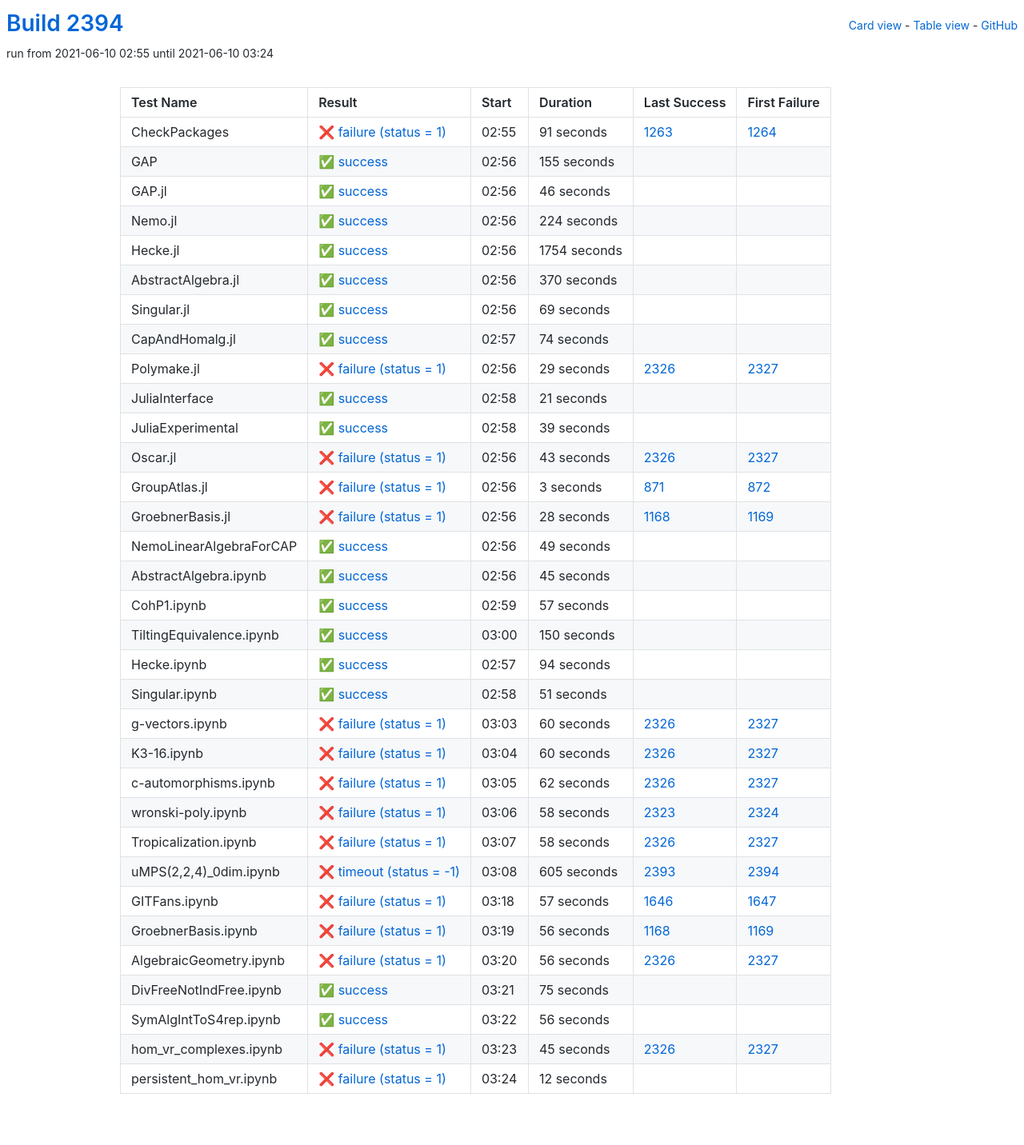
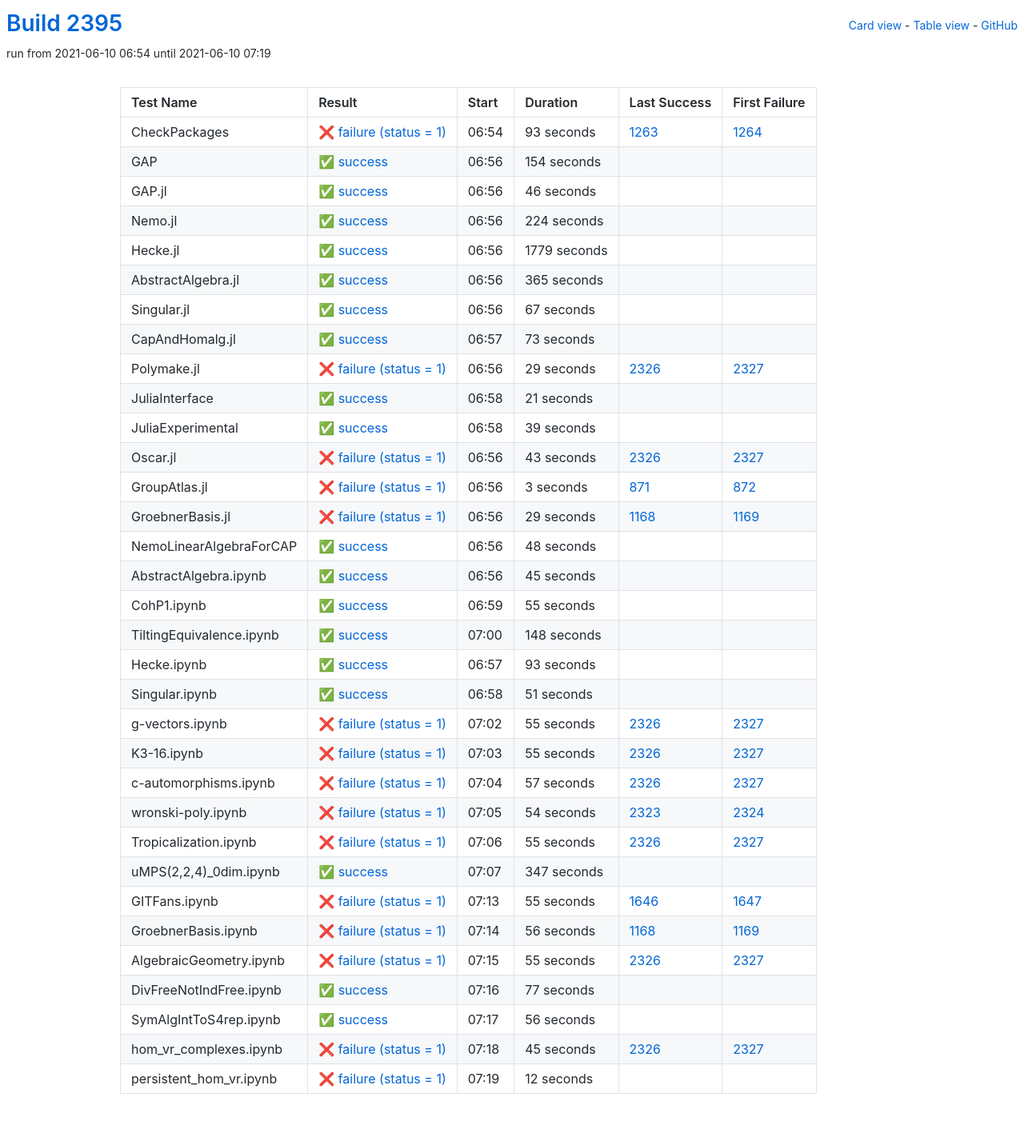
Before and after one commit to oscar-system/oscar-ci-status-stable, a Jekyll site: the page built from table.html, in a window 1280 px wide. Shown: the whole page at 80% size. Built offline with Jekyll 4.4.1, drawn with Linux system fonts in a browser that asks for light colours.

Commit message:
Build #2395

```diff
--- a/_data/ci.yml
+++ b/_data/ci.yml
@@ -1,6 +1,6 @@
 ---
-build: 2394
-build_url: https://oscarci.mathematik.uni-kl.de/job/oscar-stable/2394/
+build: 2395
+build_url: https://oscarci.mathematik.uni-kl.de/job/oscar-stable/2395/
 job: oscar-stable
 organization: oscar-system
 repo: oscar-ci-status-stable
@@ -8,32 +8,32 @@ repourl: https://github.com/oscar-system/oscar-ci-status-stable
 tests:
 - name: CheckPackages
   id: checkpackages
-  log: https://oscarci.mathematik.uni-kl.de/job/oscar-stable/2394/artifact/logs/build-2394/CheckPackages.log
-  start: 2021-06-10 02:55
+  log: https://oscarci.mathematik.uni-kl.de/job/oscar-stable/2395/artifact/logs/build-2395/CheckPackages.log
+  start: 2021-06-10 06:54
   success: false
   exitcode: 1
   status: failure
-  duration: 91
+  duration: 93
   last_success: 1263
   last_success_url: https://oscarci.mathematik.uni-kl.de/job/oscar-stable/1263/
   first_failure: 1264
   first_failure_url: https://oscarci.mathematik.uni-kl.de/job/oscar-stable/1264/
 - name: GAP
   id: gap
-  log: https://oscarci.mathematik.uni-kl.de/job/oscar-stable/2394/artifact/logs/build-2394/GAP.log
-  start: 2021-06-10 02:56
+  log: https://oscarci.mathematik.uni-kl.de/job/oscar-stable/2395/artifact/logs/build-2395/GAP.log
+  start: 2021-06-10 06:56
   success: true
   exitcode: 0
   status: success
-  duration: 155
+  duration: 154
   last_success: false
   last_success_url:
   first_failure: false
   first_failure_url:
 - name: GAP.jl
   id: gap-jl
-  log: https://oscarci.mathematik.uni-kl.de/job/oscar-stable/2394/artifact/logs/build-2394/GAP.jl.log
-  start: 2021-06-10 02:56
+  log: https://oscarci.mathematik.uni-kl.de/job/oscar-stable/2395/artifact/logs/build-2395/GAP.jl.log
+  start: 2021-06-10 06:56
   success: true
   exitcode: 0
   status: success
@@ -44,8 +44,8 @@ tests:
   first_failure_url:
 - name: Nemo.jl
   id: nemo-jl
-  log: https://oscarci.mathematik.uni-kl.de/job/oscar-stable/2394/artifact/logs/build-2394/Nemo.jl.log
-  start: 2021-06-10 02:56
+  log: https://oscarci.mathematik.uni-kl.de/job/oscar-stable/2395/artifact/logs/build-2395/Nemo.jl.log
+  start: 2021-06-10 06:56
   success: true
   exitcode: 0
   status: success
@@ -56,56 +56,56 @@ tests:
   first_failure_url:
 - name: Hecke.jl
   id: hecke-jl
-  log: https://oscarci.mathematik.uni-kl.de/job/oscar-stable/2394/artifact/logs/build-2394/Hecke.jl.log
-  start: 2021-06-10 02:56
+  log: https://oscarci.mathematik.uni-kl.de/job/oscar-stable/2395/artifact/logs/build-2395/Hecke.jl.log
+  start: 2021-06-10 06:56
   success: true
   exitcode: 0
   status: success
-  duration: 1754
+  duration: 1779
   last_success: false
   last_success_url:
   first_failure: false
   first_failure_url:
 - name: AbstractAlgebra.jl
   id: abstractalgebra-jl
-  log: https://oscarci.mathematik.uni-kl.de/job/oscar-stable/2394/artifact/logs/build-2394/AbstractAlgebra.jl.log
-  start: 2021-06-10 02:56
+  log: https://oscarci.mathematik.uni-kl.de/job/oscar-stable/2395/artifact/logs/build-2395/AbstractAlgebra.jl.log
+  start: 2021-06-10 06:56
   success: true
   exitcode: 0
   status: success
-  duration: 370
+  duration: 365
   last_success: false
   last_success_url:
   first_failure: false
   first_failure_url:
 - name: Singular.jl
   id: singular-jl
-  log: https://oscarci.mathematik.uni-kl.de/job/oscar-stable/2394/artifact/logs/build-2394/Singular.jl.log
-  start: 2021-06-10 02:56
+  log: https://oscarci.mathematik.uni-kl.de/job/oscar-stable/2395/artifact/logs/build-2395/Singular.jl.log
+  start: 2021-06-10 06:56
   success: true
   exitcode: 0
   status: success
-  duration: 69
+  duration: 67
   last_success: false
   last_success_url:
   first_failure: false
   first_failure_url:
 - name: CapAndHomalg.jl
   id: capandhomalg-jl
-  log: https://oscarci.mathematik.uni-kl.de/job/oscar-stable/2394/artifact/logs/build-2394/CapAndHomalg.jl.log
-  start: 2021-06-10 02:57
+  log: https://oscarci.mathematik.uni-kl.de/job/oscar-stable/2395/artifact/logs/build-2395/CapAndHomalg.jl.log
+  start: 2021-06-10 06:57
   success: true
   exitcode: 0
   status: success
-  duration: 74
+  duration: 73
   last_success: false
   last_success_url:
   first_failure: false
   first_failure_url:
 - name: Polymake.jl
   id: polymake-jl
-  log: https://oscarci.mathematik.uni-kl.de/job/oscar-stable/2394/artifact/logs/build-2394/Polymake.jl.log
-  start: 2021-06-10 02:56
+  log: https://oscarci.mathematik.uni-kl.de/job/oscar-stable/2395/artifact/logs/build-2395/Polymake.jl.log
+  start: 2021-06-10 06:56
   success: false
   exitcode: 1
   status: failure
@@ -116,8 +116,8 @@ tests:
   first_failure_url: https://oscarci.mathematik.uni-kl.de/job/oscar-stable/2327/
 - name: JuliaInterface
   id: juliainterface
-  log: https://oscarci.mathematik.uni-kl.de/job/oscar-stable/2394/artifact/logs/build-2394/JuliaInterface.log
-  start: 2021-06-10 02:58
+  log: https://oscarci.mathematik.uni-kl.de/job/oscar-stable/2395/artifact/logs/build-2395/JuliaInterface.log
+  start: 2021-06-10 06:58
   success: true
   exitcode: 0
   status: success
@@ -128,8 +128,8 @@ tests:
   first_failure_url:
 - name: JuliaExperimental
   id: juliaexperimental
-  log: https://oscarci.mathematik.uni-kl.de/job/oscar-stable/2394/artifact/logs/build-2394/JuliaExperimental.log
-  start: 2021-06-10 02:58
+  log: https://oscarci.mathematik.uni-kl.de/job/oscar-stable/2395/artifact/logs/build-2395/JuliaExperimental.log
+  start: 2021-06-10 06:58
   success: true
   exitcode: 0
   status: success
@@ -140,8 +140,8 @@ tests:
   first_failure_url:
 - name: Oscar.jl
   id: oscar-jl
-  log: https://oscarci.mathematik.uni-kl.de/job/oscar-stable/2394/artifact/logs/build-2394/Oscar.jl.log
-  start: 2021-06-10 02:56
+  log: https://oscarci.mathematik.uni-kl.de/job/oscar-stable/2395/artifact/logs/build-2395/Oscar.jl.log
+  start: 2021-06-10 06:56
   success: false
   exitcode: 1
   status: failure
@@ -152,8 +152,8 @@ tests:
   first_failure_url: https://oscarci.mathematik.uni-kl.de/job/oscar-stable/2327/
 - name: GroupAtlas.jl
   id: groupatlas-jl
-  log: https://oscarci.mathematik.uni-kl.de/job/oscar-stable/2394/artifact/logs/build-2394/GroupAtlas.jl.log
-  start: 2021-06-10 02:56
+  log: https://oscarci.mathematik.uni-kl.de/job/oscar-stable/2395/artifact/logs/build-2395/GroupAtlas.jl.log
+  start: 2021-06-10 06:56
   success: false
   exitcode: 1
   status: failure
@@ -164,32 +164,32 @@ tests:
   first_failure_url: https://oscarci.mathematik.uni-kl.de/job/oscar-stable/872/
 - name: GroebnerBasis.jl
   id: groebnerbasis-jl
-  log: https://oscarci.mathematik.uni-kl.de/job/oscar-stable/2394/artifact/logs/build-2394/GroebnerBasis.jl.log
-  start: 2021-06-10 02:56
+  log: https://oscarci.mathematik.uni-kl.de/job/oscar-stable/2395/artifact/logs/build-2395/GroebnerBasis.jl.log
+  start: 2021-06-10 06:56
   success: false
   exitcode: 1
   status: failure
-  duration: 28
+  duration: 29
   last_success: 1168
   last_success_url: https://oscarci.mathematik.uni-kl.de/job/oscar-stable/1168/
   first_failure: 1169
   first_failure_url: https://oscarci.mathematik.uni-kl.de/job/oscar-stable/1169/
 - name: NemoLinearAlgebraForCAP
   id: nemolinearalgebraforcap
-  log: https://oscarci.mathematik.uni-kl.de/job/oscar-stable/2394/artifact/logs/build-2394/NemoLinearAlgebraForCAP.log
-  start: 2021-06-10 02:56
+  log: https://oscarci.mathematik.uni-kl.de/job/oscar-stable/2395/artifact/logs/build-2395/NemoLinearAlgebraForCAP.log
+  start: 2021-06-10 06:56
   success: true
   exitcode: 0
   status: success
-  duration: 49
+  duration: 48
   last_success: false
   last_success_url:
   first_failure: false
   first_failure_url:
 - name: AbstractAlgebra.ipynb
   id: abstractalgebra-ipynb
-  log: https://oscarci.mathematik.uni-kl.de/job/oscar-stable/2394/artifact/logs/build-2394/AbstractAlgebra.ipynb.log
-  start: 2021-06-10 02:56
+  log: https://oscarci.mathematik.uni-kl.de/job/oscar-stable/2395/artifact/logs/build-2395/AbstractAlgebra.ipynb.log
+  start: 2021-06-10 06:56
   success: true
   exitcode: 0
   status: success
@@ -200,44 +200,44 @@ tests:
   first_failure_url:
 - name: CohP1.ipynb
   id: cohp1-ipynb
-  log: https://oscarci.mathematik.uni-kl.de/job/oscar-stable/2394/artifact/logs/build-2394/CohP1.ipynb.log
-  start: 2021-06-10 02:59
+  log: https://oscarci.mathematik.uni-kl.de/job/oscar-stable/2395/artifact/logs/build-2395/CohP1.ipynb.log
+  start: 2021-06-10 06:59
   success: true
   exitcode: 0
   status: success
-  duration: 57
+  duration: 55
   last_success: false
   last_success_url:
   first_failure: false
   first_failure_url:
 - name: TiltingEquivalence.ipynb
   id: tiltingequivalence-ipynb
-  log: https://oscarci.mathematik.uni-kl.de/job/oscar-stable/2394/artifact/logs/build-2394/TiltingEquivalence.ipynb.log
-  start: 2021-06-10 03:00
+  log: https://oscarci.mathematik.uni-kl.de/job/oscar-stable/2395/artifact/logs/build-2395/TiltingEquivalence.ipynb.log
+  start: 2021-06-10 07:00
   success: true
   exitcode: 0
   status: success
-  duration: 150
+  duration: 148
   last_success: false
   last_success_url:
   first_failure: false
   first_failure_url:
 - name: Hecke.ipynb
   id: hecke-ipynb
-  log: https://oscarci.mathematik.uni-kl.de/job/oscar-stable/2394/artifact/logs/build-2394/Hecke.ipynb.log
-  start: 2021-06-10 02:57
+  log: https://oscarci.mathematik.uni-kl.de/job/oscar-stable/2395/artifact/logs/build-2395/Hecke.ipynb.log
+  start: 2021-06-10 06:57
   success: true
   exitcode: 0
   status: success
-  duration: 94
+  duration: 93
   last_success: false
   last_success_url:
   first_failure: false
   first_failure_url:
 - name: Singular.ipynb
   id: singular-ipynb
-  log: https://oscarci.mathematik.uni-kl.de/job/oscar-stable/2394/artifact/logs/build-2394/Singular.ipynb.log
-  start: 2021-06-10 02:58
+  log: https://oscarci.mathematik.uni-kl.de/job/oscar-stable/2395/artifact/logs/build-2395/Singular.ipynb.log
+  start: 2021-06-10 06:58
   success: true
   exitcode: 0
   status: success
@@ -248,92 +248,92 @@ tests:
   first_failure_url:
 - name: g-vectors.ipynb
   id: g-vectors-ipynb
-  log: https://oscarci.mathematik.uni-kl.de/job/oscar-stable/2394/artifact/logs/build-2394/g-vectors.ipynb.log
-  start: 2021-06-10 03:03
+  log: https://oscarci.mathematik.uni-kl.de/job/oscar-stable/2395/artifact/logs/build-2395/g-vectors.ipynb.log
+  start: 2021-06-10 07:02
   success: false
   exitcode: 1
   status: failure
-  duration: 60
+  duration: 55
   last_success: 2326
   last_success_url: https://oscarci.mathematik.uni-kl.de/job/oscar-stable/2326/
   first_failure: 2327
   first_failure_url: https://oscarci.mathematik.uni-kl.de/job/oscar-stable/2327/
 - name: K3-16.ipynb
   id: k3-16-ipynb
-  log: https://oscarci.mathematik.uni-kl.de/job/oscar-stable/2394/artifact/logs/build-2394/K3-16.ipynb.log
-  start: 2021-06-10 03:04
+  log: https://oscarci.mathematik.uni-kl.de/job/oscar-stable/2395/artifact/logs/build-2395/K3-16.ipynb.log
+  start: 2021-06-10 07:03
   success: false
   exitcode: 1
   status: failure
-  duration: 60
+  duration: 55
   last_success: 2326
   last_success_url: https://oscarci.mathematik.uni-kl.de/job/oscar-stable/2326/
   first_failure: 2327
   first_failure_url: https://oscarci.mathematik.uni-kl.de/job/oscar-stable/2327/
 - name: c-automorphisms.ipynb
   id: c-automorphisms-ipynb
-  log: https://oscarci.mathematik.uni-kl.de/job/oscar-stable/2394/artifact/logs/build-2394/c-automorphisms.ipynb.log
-  start: 2021-06-10 03:05
+  log: https://oscarci.mathematik.uni-kl.de/job/oscar-stable/2395/artifact/logs/build-2395/c-automorphisms.ipynb.log
+  start: 2021-06-10 07:04
   success: false
   exitcode: 1
   status: failure
-  duration: 62
+  duration: 57
   last_success: 2326
   last_success_url: https://oscarci.mathematik.uni-kl.de/job/oscar-stable/2326/
   first_failure: 2327
   first_failure_url: https://oscarci.mathematik.uni-kl.de/job/oscar-stable/2327/
 - name: wronski-poly.ipynb
   id: wronski-poly-ipynb
-  log: https://oscarci.mathematik.uni-kl.de/job/oscar-stable/2394/artifact/logs/build-2394/wronski-poly.ipynb.log
-  start: 2021-06-10 03:06
+  log: https://oscarci.mathematik.uni-kl.de/job/oscar-stable/2395/artifact/logs/build-2395/wronski-poly.ipynb.log
+  start: 2021-06-10 07:05
   success: false
   exitcode: 1
   status: failure
-  duration: 58
+  duration: 54
   last_success: 2323
   last_success_url: https://oscarci.mathematik.uni-kl.de/job/oscar-stable/2323/
   first_failure: 2324
   first_failure_url: https://oscarci.mathematik.uni-kl.de/job/oscar-stable/2324/
 - name: Tropicalization.ipynb
   id: tropicalization-ipynb
-  log: https://oscarci.mathematik.uni-kl.de/job/oscar-stable/2394/artifact/logs/build-2394/Tropicalization.ipynb.log
-  start: 2021-06-10 03:07
+  log: https://oscarci.mathematik.uni-kl.de/job/oscar-stable/2395/artifact/logs/build-2395/Tropicalization.ipynb.log
+  start: 2021-06-10 07:06
   success: false
   exitcode: 1
   status: failure
-  duration: 58
+  duration: 55
   last_success: 2326
   last_success_url: https://oscarci.mathematik.uni-kl.de/job/oscar-stable/2326/
   first_failure: 2327
   first_failure_url: https://oscarci.mathematik.uni-kl.de/job/oscar-stable/2327/
 - name: uMPS(2,2,4)_0dim.ipynb
   id: umps-2-2-4-0dim-ipynb
-  log: https://oscarci.mathematik.uni-kl.de/job/oscar-stable/2394/artifact/logs/build-2394/uMPS-2-2-4-_0dim.ipynb.log
-  start: 2021-06-10 03:08
-  success: false
-  exitcode: -1
-  status: timeout
-  duration: 605
-  last_success: 2393
-  last_success_url: https://oscarci.mathematik.uni-kl.de/job/oscar-stable/2393/
-  first_failure: 2394
-  first_failure_url: https://oscarci.mathematik.uni-kl.de/job/oscar-stable/2394/
+  log: https://oscarci.mathematik.uni-kl.de/job/oscar-stable/2395/artifact/logs/build-2395/uMPS-2-2-4-_0dim.ipynb.log
+  start: 2021-06-10 07:07
+  success: true
+  exitcode: 0
+  status: success
+  duration: 347
+  last_success: false
+  last_success_url:
+  first_failure: false
+  first_failure_url:
 - name: GITFans.ipynb
   id: gitfans-ipynb
-  log: https://oscarci.mathematik.uni-kl.de/job/oscar-stable/2394/artifact/logs/build-2394/GITFans.ipynb.log
-  start: 2021-06-10 03:18
+  log: https://oscarci.mathematik.uni-kl.de/job/oscar-stable/2395/artifact/logs/build-2395/GITFans.ipynb.log
+  start: 2021-06-10 07:13
   success: false
   exitcode: 1
   status: failure
-  duration: 57
+  duration: 55
   last_success: 1646
   last_success_url: https://oscarci.mathematik.uni-kl.de/job/oscar-stable/1646/
   first_failure: 1647
   first_failure_url: https://oscarci.mathematik.uni-kl.de/job/oscar-stable/1647/
 - name: GroebnerBasis.ipynb
   id: groebnerbasis-ipynb
-  log: https://oscarci.mathematik.uni-kl.de/job/oscar-stable/2394/artifact/logs/build-2394/GroebnerBasis.ipynb.log
-  start: 2021-06-10 03:19
+  log: https://oscarci.mathematik.uni-kl.de/job/oscar-stable/2395/artifact/logs/build-2395/GroebnerBasis.ipynb.log
+  start: 2021-06-10 07:14
   success: false
   exitcode: 1
   status: failure
@@ -344,32 +344,32 @@ tests:
   first_failure_url: https://oscarci.mathematik.uni-kl.de/job/oscar-stable/1169/
 - name: AlgebraicGeometry.ipynb
   id: algebraicgeometry-ipynb
-  log: https://oscarci.mathematik.uni-kl.de/job/oscar-stable/2394/artifact/logs/build-2394/AlgebraicGeometry.ipynb.log
-  start: 2021-06-10 03:20
+  log: https://oscarci.mathematik.uni-kl.de/job/oscar-stable/2395/artifact/logs/build-2395/AlgebraicGeometry.ipynb.log
+  start: 2021-06-10 07:15
   success: false
   exitcode: 1
   status: failure
-  duration: 56
+  duration: 55
   last_success: 2326
   last_success_url: https://oscarci.mathematik.uni-kl.de/job/oscar-stable/2326/
   first_failure: 2327
   first_failure_url: https://oscarci.mathematik.uni-kl.de/job/oscar-stable/2327/
 - name: DivFreeNotIndFree.ipynb
   id: divfreenotindfree-ipynb
-  log: https://oscarci.mathematik.uni-kl.de/job/oscar-stable/2394/artifact/logs/build-2394/DivFreeNotIndFree.ipynb.log
-  start: 2021-06-10 03:21
+  log: https://oscarci.mathematik.uni-kl.de/job/oscar-stable/2395/artifact/logs/build-2395/DivFreeNotIndFree.ipynb.log
+  start: 2021-06-10 07:16
   success: true
   exitcode: 0
   status: success
-  duration: 75
+  duration: 77
   last_success: false
   last_success_url:
   first_failure: false
   first_failure_url:
 - name: SymAlgIntToS4rep.ipynb
   id: symalginttos4rep-ipynb
-  log: https://oscarci.mathematik.uni-kl.de/job/oscar-stable/2394/artifact/logs/build-2394/SymAlgIntToS4rep.ipynb.log
-  start: 2021-06-10 03:22
+  log: https://oscarci.mathematik.uni-kl.de/job/oscar-stable/2395/artifact/logs/build-2395/SymAlgIntToS4rep.ipynb.log
+  start: 2021-06-10 07:17
   success: true
   exitcode: 0
   status: success
@@ -380,8 +380,8 @@ tests:
   first_failure_url:
 - name: hom_vr_complexes.ipynb
   id: hom-vr-complexes-ipynb
-  log: https://oscarci.mathematik.uni-kl.de/job/oscar-stable/2394/artifact/logs/build-2394/hom_vr_complexes.ipynb.log
-  start: 2021-06-10 03:23
+  log: https://oscarci.mathematik.uni-kl.de/job/oscar-stable/2395/artifact/logs/build-2395/hom_vr_complexes.ipynb.log
+  start: 2021-06-10 07:18
   success: false
   exitcode: 1
   status: failure
@@ -392,8 +392,8 @@ tests:
   first_failure_url: https://oscarci.mathematik.uni-kl.de/job/oscar-stable/2327/
 - name: persistent_hom_vr.ipynb
   id: persistent-hom-vr-ipynb
-  log: https://oscarci.mathematik.uni-kl.de/job/oscar-stable/2394/artifact/logs/build-2394/persistent_hom_vr.ipynb.log
-  start: 2021-06-10 03:24
+  log: https://oscarci.mathematik.uni-kl.de/job/oscar-stable/2395/artifact/logs/build-2395/persistent_hom_vr.ipynb.log
+  start: 2021-06-10 07:19
   success: false
   exitcode: 1
   status: failure
```
Also changed, not shown: README.md.
